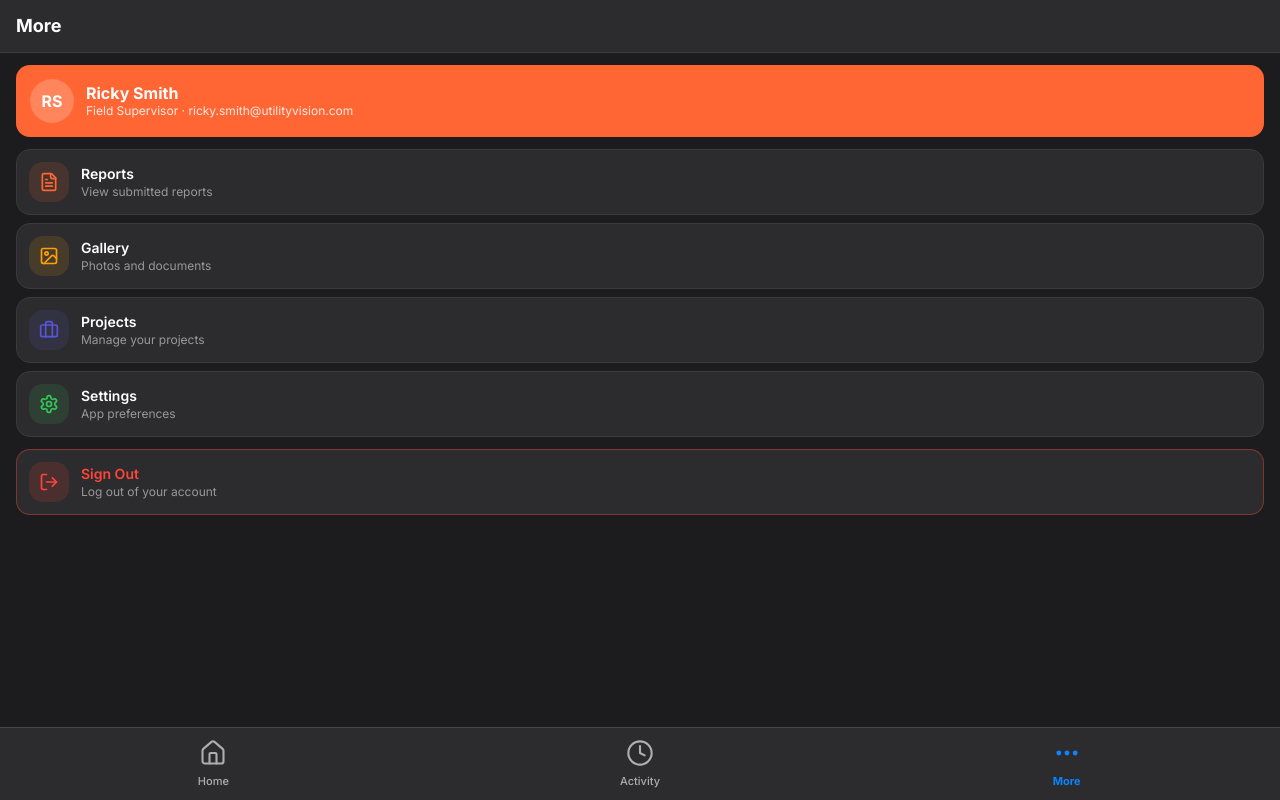
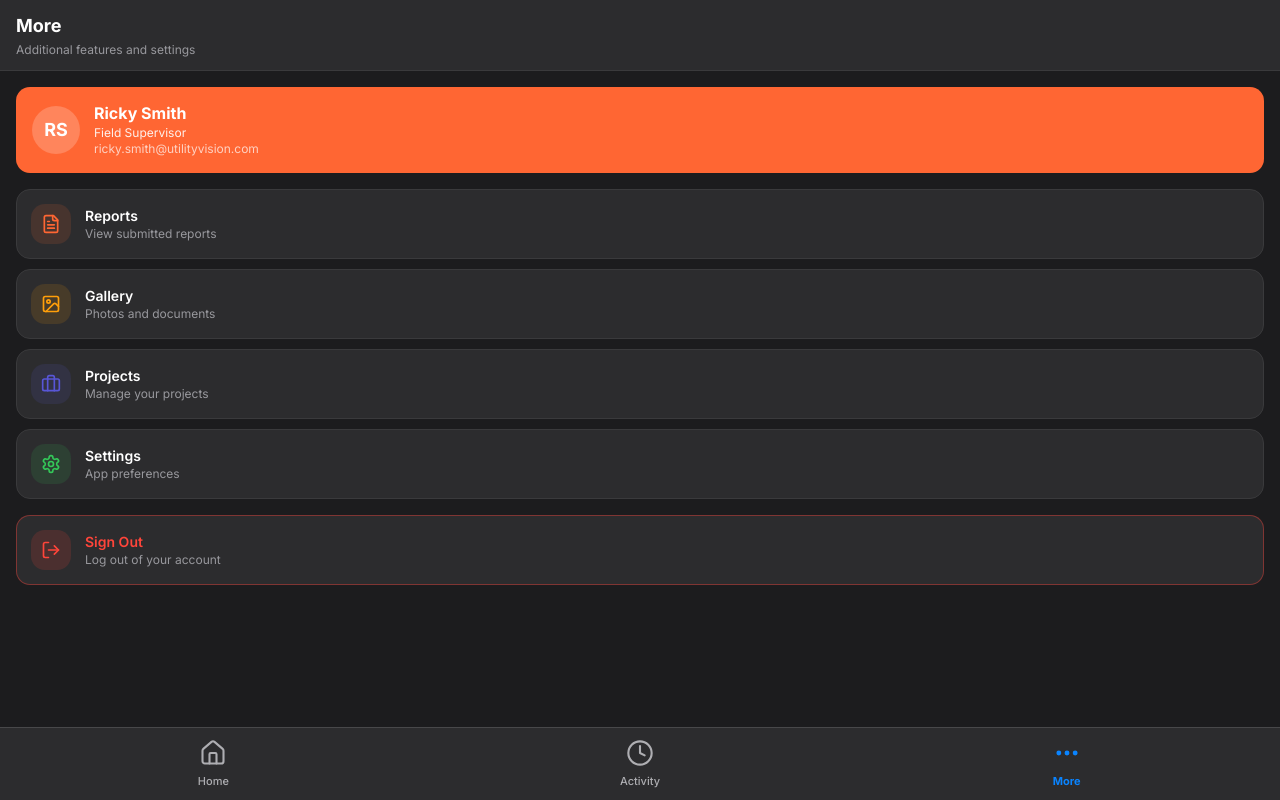
Before and after one commit to shashanka2a/FieldWorker-App, a Next.js app: page /more in a window 1280 px wide. Built offline with nearby package versions, Linux system fonts and the light colour scheme.

Commit message:
style: Refine More screen UI by adding a header subtitle, adjusting spacing, and improving profile section layout.

```diff
--- a/src/components/More.tsx
+++ b/src/components/More.tsx
@@ -69,27 +69,29 @@ export function More() {
       {/* Header */}
       <header className="bg-[#2C2C2E] border-b border-[#3A3A3C] px-4 py-3 sticky top-0 z-20">
         <h1 className="text-white text-lg font-bold">More</h1>
+        <p className="text-[#98989D] text-xs mt-0.5">Additional features and settings</p>
       </header>
 
       {/* Profile Section */}
-      <div className="px-4 mt-3 mb-3">
-        <div className="bg-[#FF6633] rounded-xl p-3.5">
-          <div className="flex items-center gap-3">
-            <div className="w-11 h-11 bg-white/20 rounded-full flex items-center justify-center flex-shrink-0">
-              <span className="text-white text-base font-bold">
+      <div className="px-4 mt-4 mb-4">
+        <div className="bg-[#FF6633] rounded-xl p-4">
+          <div className="flex items-center gap-3.5">
+            <div className="w-12 h-12 bg-white/20 rounded-full flex items-center justify-center flex-shrink-0">
+              <span className="text-white text-lg font-bold">
                 {currentUser.name.split(' ').map(n => n[0]).join('')}
               </span>
             </div>
             <div className="min-w-0">
               <div className="text-white text-base font-bold leading-tight">{currentUser.name}</div>
-              <div className="text-white/85 text-xs">{currentUser.role} · {currentUser.email}</div>
+              <div className="text-white/90 text-xs mt-0.5">{currentUser.role}</div>
+              <div className="text-white/70 text-xs">{currentUser.email}</div>
             </div>
           </div>
         </div>
       </div>
 
       {/* Menu Items */}
-      <div className="px-4 mb-3 space-y-2">
+      <div className="px-4 mb-4 space-y-2.5">
         {menuItems.map((item) => {
           const Icon = item.icon;
           const isLoading = navigatingTo === item.route;
@@ -101,7 +103,7 @@ export function More() {
                 router.push(item.route);
               }}
               disabled={!!navigatingTo}
-              className="w-full bg-[#2C2C2E] border border-[#3A3A3C] rounded-xl p-3 flex items-center gap-3 active:bg-[#3A3A3C] transition-colors disabled:opacity-70"
+              className="w-full bg-[#2C2C2E] border border-[#3A3A3C] rounded-xl p-3.5 flex items-center gap-3.5 active:bg-[#3A3A3C] transition-colors disabled:opacity-70"
             >
               <div
                 className="w-10 h-10 rounded-xl flex items-center justify-center flex-shrink-0"
@@ -127,7 +129,7 @@ export function More() {
         <button
           onClick={handleSignOut}
           disabled={signingOut}
-          className="w-full bg-[#2C2C2E] border border-[#FF453A]/40 rounded-xl p-3 flex items-center gap-3 active:bg-[#3A3A3C] transition-colors disabled:opacity-70"
+          className="w-full bg-[#2C2C2E] border border-[#FF453A]/40 rounded-xl p-3.5 flex items-center gap-3.5 active:bg-[#3A3A3C] transition-colors disabled:opacity-70"
         >
           <div className="w-10 h-10 bg-[#FF453A]/15 rounded-xl flex items-center justify-center flex-shrink-0">
             {signingOut ? (
```
